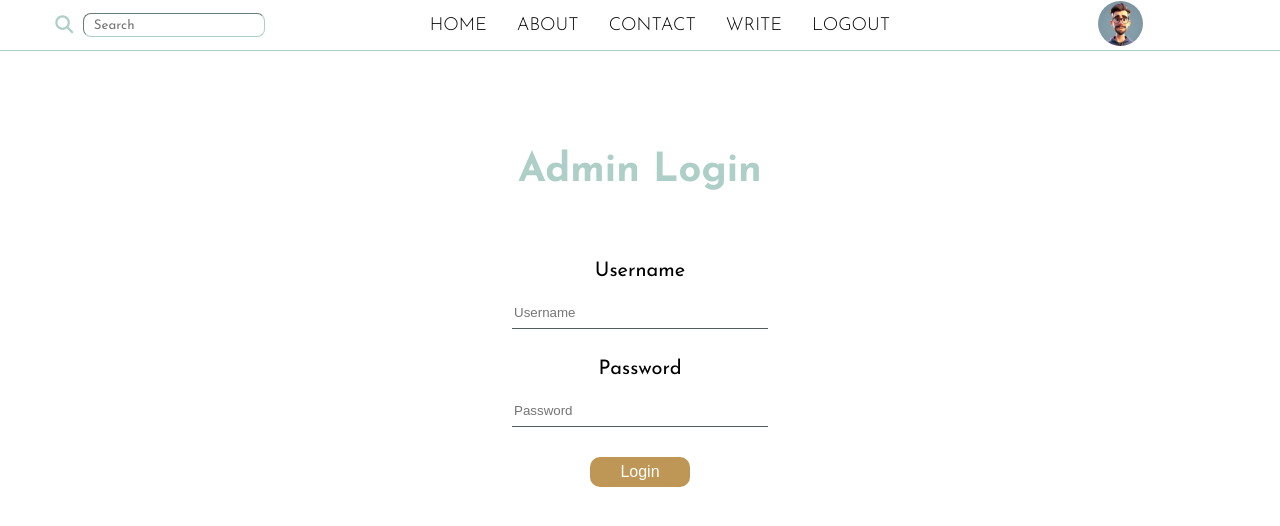
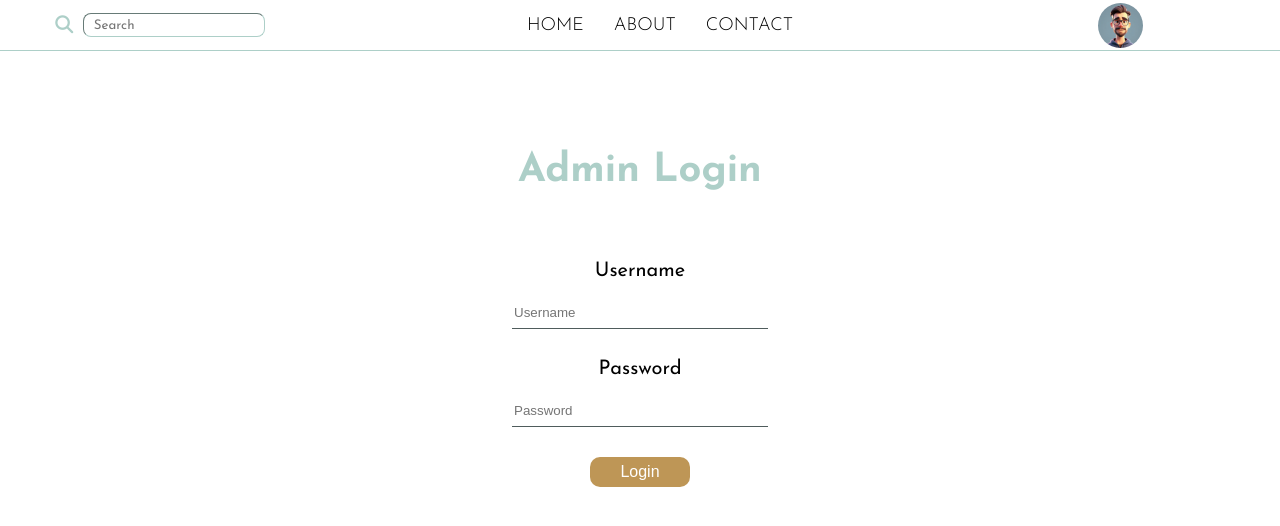
Before and after one commit to VaninaStancheva/Blog-app-react, a React (Vite) app: page /admin in a window 1280 px wide. Shown: the top 526 px of the page. Built offline with nearby package versions, Linux system fonts and the light colour scheme; a web font is replaced by a local one.

Commit message:
handle logout

```diff
--- a/src/App.jsx
+++ b/src/App.jsx
@@ -13,8 +13,6 @@ function App() {
               <NavBar />
               <Routes>
                   <Route path="/admin" element={<AdminLogin />} />
-              </Routes>
-              <Routes>
                   <Route exact path="/" element={<Homepage />} />
               </Routes>
               <Routes>
--- a/src/components/adminLogin/admin.jsx
+++ b/src/components/adminLogin/admin.jsx
@@ -13,14 +13,20 @@ export default function AdminLoginComponent() {
             username: 'Klasnakov',
             password: '1234567890'
         };
-        localStorage.setItem('adminData', JSON.stringify(adminData));
-    }, []);
+        if (localStorage.getItem("isLoggedIn") === "true") {
+            navigate("/");
+        }
+        if (!localStorage.getItem("adminData")) {
+            localStorage.setItem('adminData', JSON.stringify(adminData));
+        }
+    }, [navigate]);
 
 
     const submitLogin = (e) => {
         e.preventDefault();
         const getLoginData = JSON.parse(localStorage.getItem("adminData"));
         if (getLoginData.username === username && getLoginData.password === password) {
+            localStorage.setItem("isLoggedIn", "true");
             navigate("/");
         } else {
             alert("Invalid username or password!");
--- a/src/components/navbar/NavBar.jsx
+++ b/src/components/navbar/NavBar.jsx
@@ -1,8 +1,16 @@
 import './navbar.css'
 import {Link} from "react-router-dom";
+import {useNavigate} from "react-router-dom";
 
 export default function NavBar () {
-    const user = true;
+    let isLoggedIn = localStorage.getItem("isLoggedIn");
+    const navigate = useNavigate();
+
+    const handleLogout = () => {
+        localStorage.removeItem("isLoggedIn");
+        navigate("/");
+    };
+
     return (
         <div className="navbar">
             <div className="navLeft">
@@ -17,12 +25,12 @@ export default function NavBar () {
                     <li className="navListItem">ABOUT</li>
                     <li className="navListItem">CONTACT</li>
                     {
-                        user ? (
+                        isLoggedIn ? (
                             <>
                                 <li className="navListItem">
                                     <Link to="/write" style={{textDecoration: "none", color: "inherit"}}>WRITE</Link>
                                 </li>
-                                <li className="navListItem">LOGOUT</li>
+                                <li className="navListItem" onClick={handleLogout}>LOGOUT</li>
                             </>
                         ) : null
                     }
@@ -30,7 +38,7 @@ export default function NavBar () {
             </div>
             <div className="navRight">
                 {
-                    user ? (
+                    isLoggedIn ? (
                         <Link to="/settings">
                             <img className='navImg'
                                  src="../../../public/envato-labs-ai-93cd669d-a337-49b7-bae2-16597d5cc558.jpg"
```
